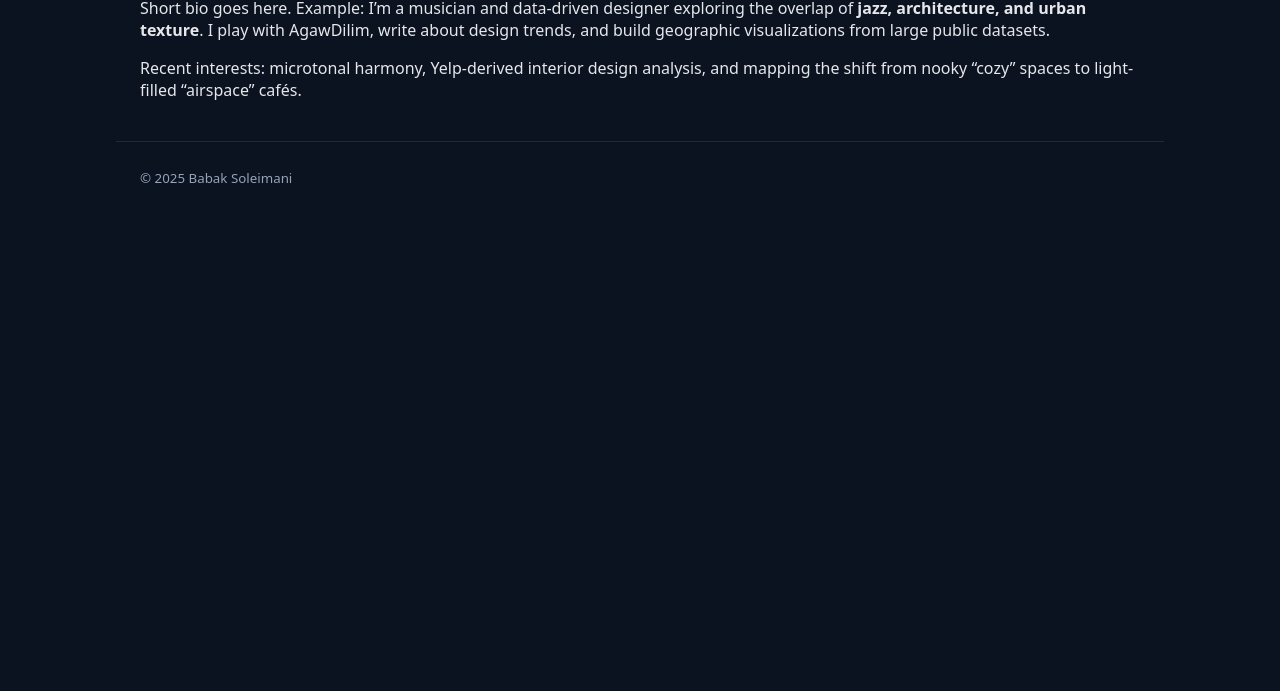
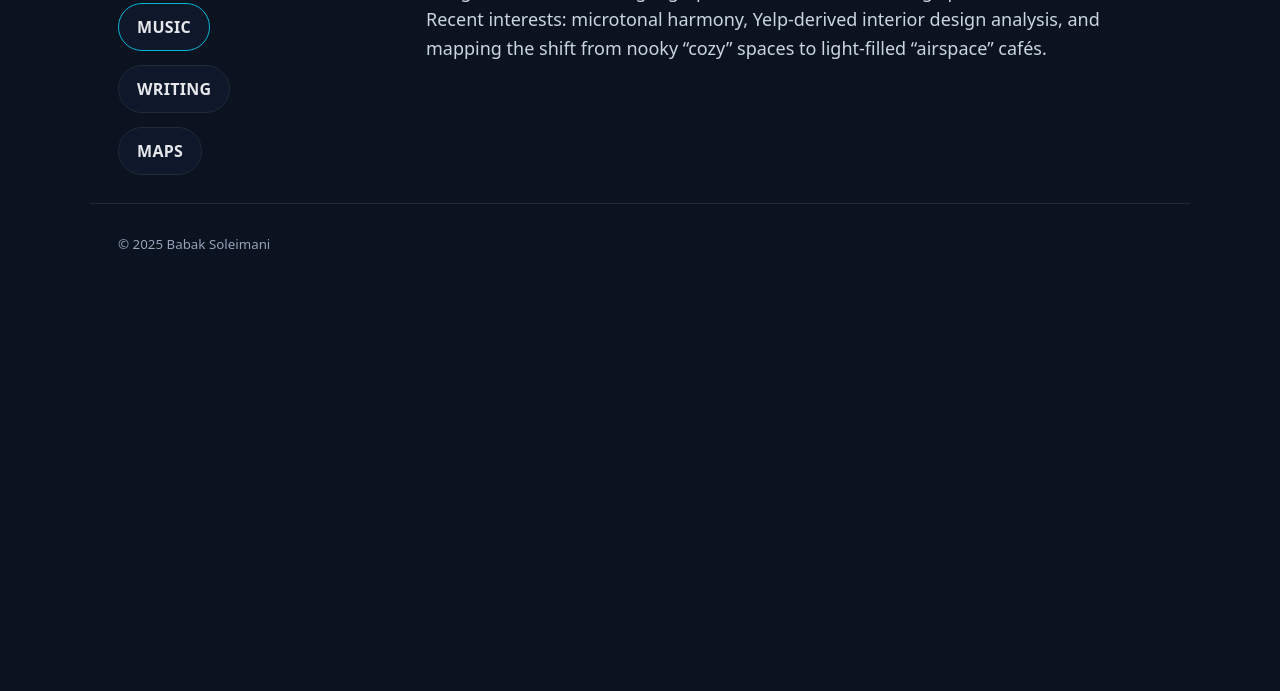
Before and after one commit to babak-soleimani/my-site, a plain HTML site: page index.html in a window 1280 px wide. Shown: the part 109-800 px from the top of the page. Drawn offline with Linux system fonts and the light colour scheme.

Commit message:
Landing layout: left menu + right bio; add Music/Writing/Maps pages

```diff
--- a/styles.css
+++ b/styles.css
@@ -1,14 +1,45 @@
-body{margin:0;padding:0;font-family:system-ui,-apple-system,Segoe UI,Roboto,Arial;background:#0b1220;color:#e5e7eb}
-.container{max-width:1000px;margin:0 auto;padding:24px}
-.nav{position:sticky;top:0;background:rgba(11,18,32,.8);backdrop-filter:saturate(140%) blur(8px);border-bottom:1px solid #1f2937;display:flex;justify-content:space-between;align-items:center}
-.nav a{color:#94a3b8;text-decoration:none;margin-left:18px}
-.nav a:hover,.nav a.active{color:#e5e7eb}
-.brand{font-weight:700;color:#e5e7eb;text-decoration:none}
-.hero{padding:72px 0}
-.h1{font-size:40px;line-height:1.1;margin:0 0 12px}
-.p{color:#94a3b8;max-width:60ch}
-.cta{display:inline-block;margin-top:24px;padding:10px 16px;border-radius:12px;border:1px solid #06b6d4;color:#e5e7eb;text-decoration:none}
-.grid{display:grid;gap:16px;grid-template-columns:repeat(auto-fit,minmax(240px,1fr)); margin-top:36px}
-.card{background:#0f172a;border:1px solid #1f2937;border-radius:16px;padding:18px}
-.card h3{margin:0 0 8px;font-size:18px}
-footer{border-top:1px solid #1f2937;margin-top:48px;padding:24px 0;color:#94a3b8}
+/* Base */
+*{box-sizing:border-box}
+html,body{margin:0;padding:0}
+body{
+  font-family: system-ui,-apple-system,Segoe UI,Roboto,Arial;
+  background:#0b1220; color:#e5e7eb;
+}
+
+/* Layout */
+.container{max-width:1100px;margin:0 auto;padding:28px}
+.split{
+  display:grid; gap:28px;
+  grid-template-columns: 280px 1fr;
+}
+@media (max-width: 800px){
+  .split{grid-template-columns: 1fr}
+}
+
+/* Left column */
+.name{
+  font-weight:800; letter-spacing:.4px; line-height:1.1;
+  font-size:28px; margin-bottom:22px;
+}
+.menu{display:flex;flex-direction:column;gap:14px}
+.btn{
+  display:inline-flex; align-items:center; justify-content:center;
+  padding:12px 18px; border-radius:999px; width:fit-content;
+  border:1px solid #1f2937; background:#0f172a; color:#e5e7eb;
+  text-decoration:none; font-weight:600; letter-spacing:.3px;
+  transition: transform .08s ease, background .2s ease, border-color .2s ease;
+}
+.btn:hover{transform:translateY(-1px); background:#111a2e; border-color:#2a374a}
+.btn:active{transform:translateY(0)}
+.btn.primary{border-color:#06b6d4;}
+
+/* Right column */
+.lede{
+  margin:0; font-size:18px; line-height:1.6; color:#cbd5e1;
+}
+.lede strong{color:#e5e7eb}
+
+/* Header/Footer (optional minimal) */
+header, footer{border-top:1px solid #1f2937}
+header{border-top:none}
+footer{margin-top:48px; padding:20px 0; color:#94a3b8}
```
